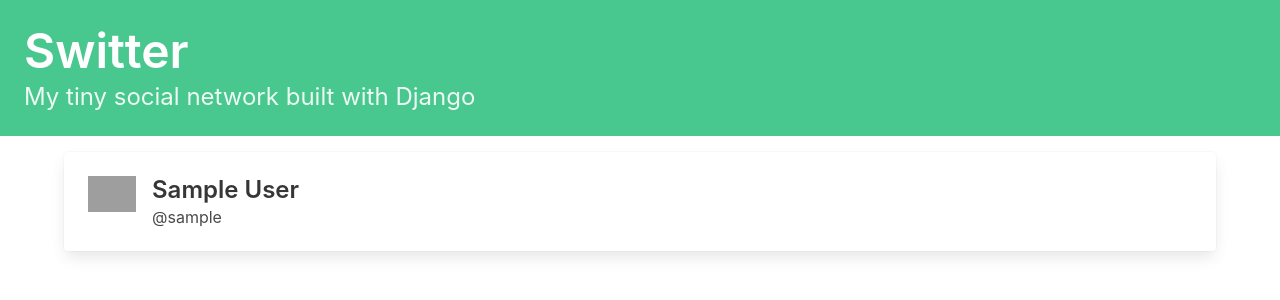
After one commit to iamamirhossein/switter, a Django app: page /account/profiles/ in a window 1280 px wide. The commit adds this page. Shown: the top 300 px of the page. Run offline with Django 4.2, Linux system fonts and the light colour scheme; tables that the repository leaves empty hold one stand-in row (values such as "Sample post"); grey boxes are pictures that could not be loaded.

Commit message:
feat: :art: create simple templates for start

```diff
--- a/templates/switter/base.html
+++ b/templates/switter/base.html
@@ -9,6 +9,8 @@
     <meta http-equiv="X-UA-Compatible" content="IE=edge">
 
     <meta name="viewport" content="width=device-width, initial-scale=1.0">
+        <link rel="stylesheet" href="https://cdn.jsdelivr.net/npm/bulma@0.9.3/css/bulma.min.css">
+
 
     <title>Switter</title>
 
@@ -16,21 +18,23 @@
 
 <body>
 
-    <section>
-
-        <h1>Switter</h1>
-
-        <p>Your tiny social network built with Django</p>
-
+    <section class="hero is-small is-success mb-4">
+        <div class="hero-body">
+            <h1 class="title is-1">Switter</h1>
+            <p class="subtitle is-4">
+                My tiny social network built with Django
+            </p>
+        </div>
     </section>
 
-    <div>
+    <div class="container">
+        <div class="columns">
 
-        {% block content %}
+            {% block content %}
 
+            {% endblock content %}
 
-        {% endblock content %}
-
+        </div>
     </div>
 
 </body>
--- /dev/null
+++ b/templates/switter/profiles.html
@@ -0,0 +1,38 @@
+{% extends 'switter/base.html' %}
+
+{% block content %}
+
+<div class="column">
+
+{% for object in object_list %}
+
+    <div class="block">
+      <div class="card">
+        <a href="#">
+          <div class="card-content">
+            <div class="media">
+              <div class="media-left">
+                <figure class="image is-48x48">
+                  <img src="https://bulma.io/images/placeholders/96x96.png"
+                       alt="Placeholder image">
+                </figure>
+              </div>
+              <div class="media-content">
+                <p class="title is-4">
+                  {{ object.complete_name }}
+                </p>
+                <p class="subtitle is-6">
+                  @{{ object.user.username|lower }}
+                </p>
+              </div>
+            </div>
+          </div>
+        </a>
+      </div>
+    </div>
+
+{% endfor %}
+
+</div>
+
+{% endblock content %}
```
